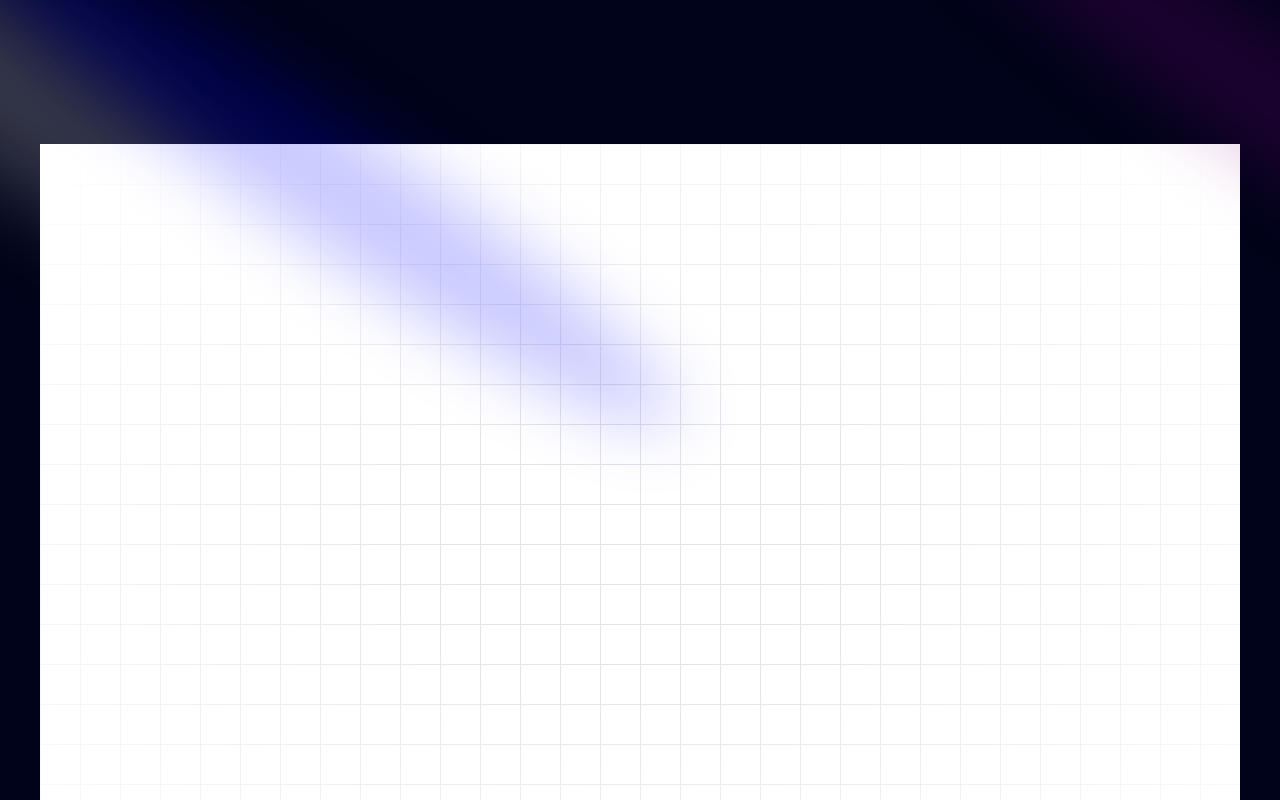
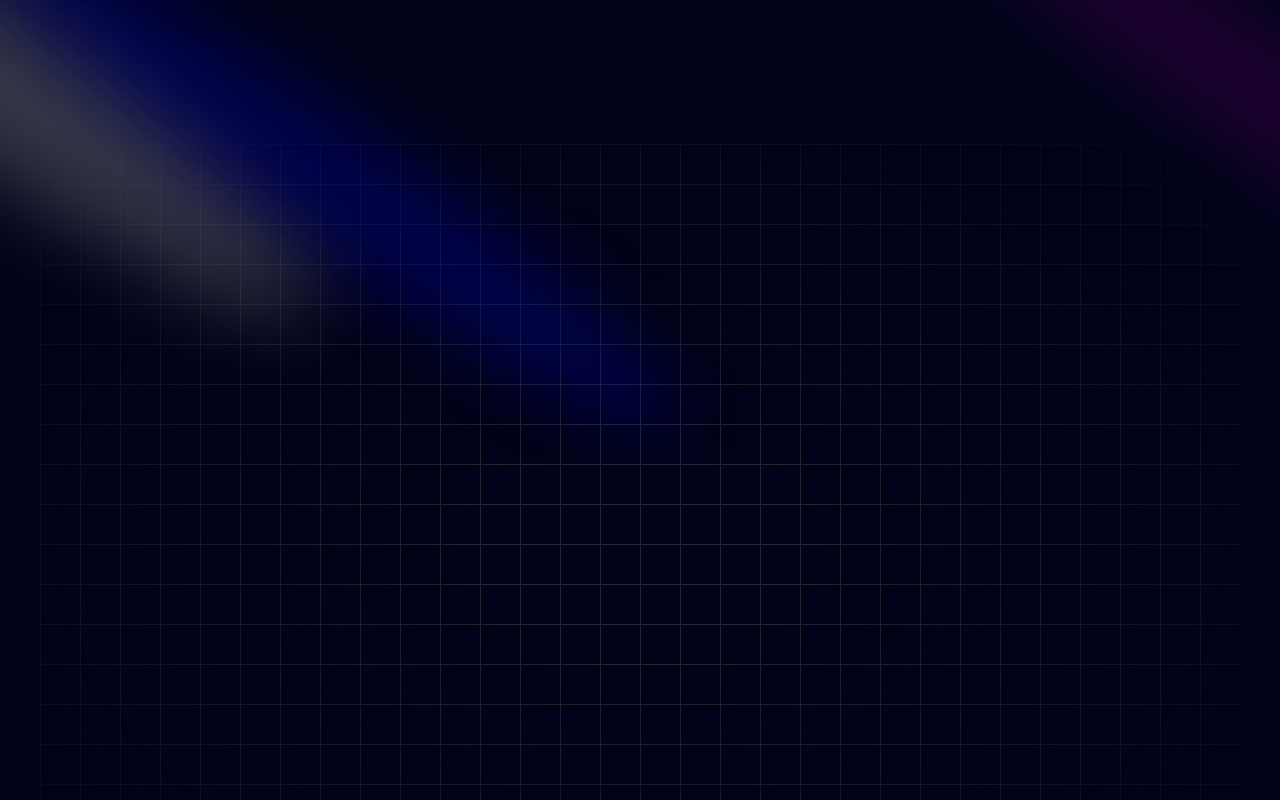
Before and after one commit to Michael-YZhou/portfolio-website, a Next.js app: page / in a window 1280 px wide. Shown: the top 800 px of the page. Built offline with nearby package versions, Linux system fonts and the light colour scheme.

Commit message:
Apply dark mode as defalt via ThemeProvider

```diff
--- a/app/globals.css
+++ b/app/globals.css
@@ -1,4 +1,7 @@
 @import "tailwindcss";
+
+/* enable dark mode variant */
+@custom-variant dark (&:where(.dark, .dark *));
 
 /* -------------------------------------------------------------------------- */
 /* Base color tokens (light mode by default) */
--- a/app/layout.tsx
+++ b/app/layout.tsx
@@ -1,6 +1,7 @@
 import type { Metadata } from "next";
 import { Geist, Geist_Mono } from "next/font/google";
 import "./globals.css";
+import { ThemeProvider } from "@/components/theme-provider";
 
 const geistSans = Geist({
   variable: "--font-geist-sans",
@@ -23,11 +24,18 @@ export default function RootLayout({
   children: React.ReactNode;
 }>) {
   return (
-    <html lang="en">
+    <html lang="en" suppressHydrationWarning>
       <body
         className={`${geistSans.variable} ${geistMono.variable} antialiased`}
       >
-        {children}
+        <ThemeProvider
+          attribute="class"
+          defaultTheme="dark"
+          enableSystem
+          disableTransitionOnChange
+        >
+          {children}
+        </ThemeProvider>
       </body>
     </html>
   );
--- a/components/hero/Hero.tsx
+++ b/components/hero/Hero.tsx
@@ -17,7 +17,7 @@ const Hero = () => {
         <Spotlight className="top-28 left-80 h-[80vh] w-[50vw]" fill="blue" />
       </div>
 
-      <div className="relative flex h-screen w-full items-center justify-center bg-white bg-grid-black/[0.2] dark:bg-black-100 derk:bg-grid-white/[0.3]">
+      <div className="relative flex h-screen w-full items-center justify-center bg-white bg-grid-black/[20] dark:bg-black-100 dark:bg-grid-white/[30]">
         <div
           className={cn(
             "absolute inset-0",
--- /dev/null
+++ b/components/theme-provider.tsx
@@ -0,0 +1,11 @@
+"use client";
+
+import * as React from "react";
+import { ThemeProvider as NextThemesProvider } from "next-themes";
+
+export function ThemeProvider({
+  children,
+  ...props
+}: React.ComponentProps<typeof NextThemesProvider>) {
+  return <NextThemesProvider {...props}>{children}</NextThemesProvider>;
+}
```
